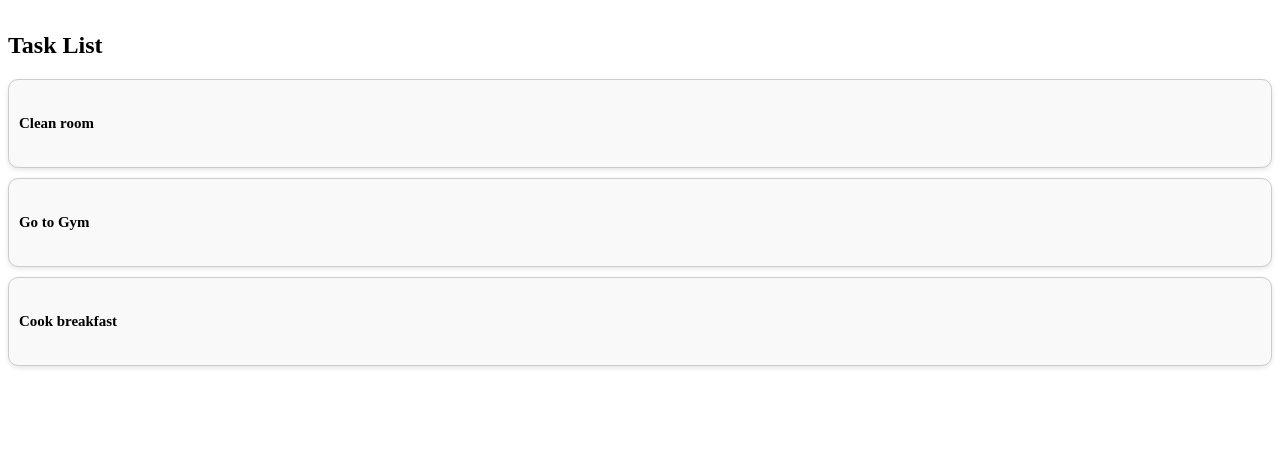
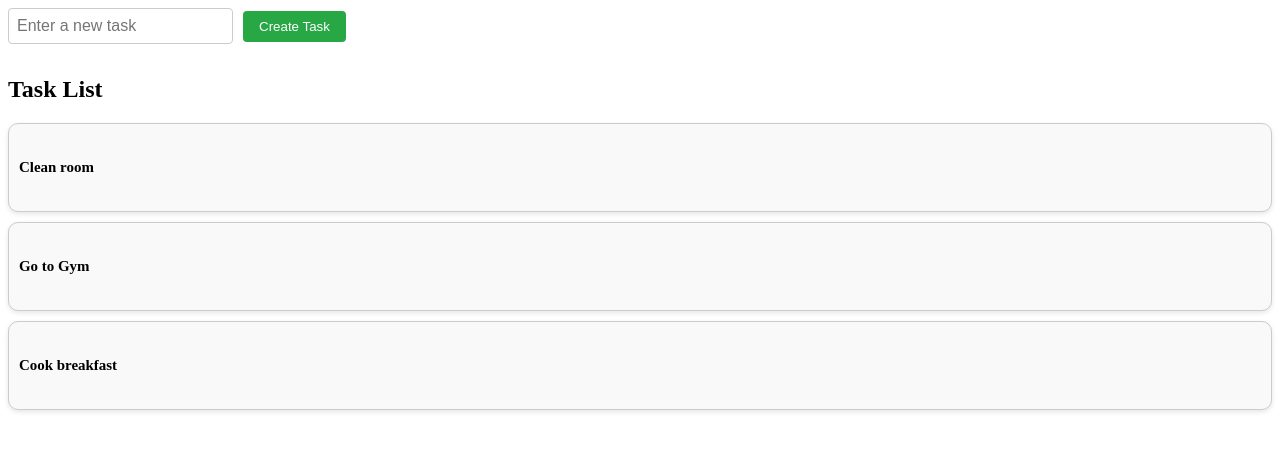
Before and after one commit to RoshAmal/task-manager, a React (Create React App) app in the folder frontend/: page / in a window 1280 px wide. Shown: the top 450 px of the page. Built offline with nearby package versions, Linux system fonts and the light colour scheme.

Commit message:
Frontend for Create Task functionality

```diff
--- a/frontend/src/App.js
+++ b/frontend/src/App.js
@@ -1,8 +1,12 @@
 import TaskList from './components/TaskList/TaskList';
+import CreateTaskPane from './components/CreateTaskPane/CreateTaskPane';
 
 function App() {
   return (
-    <TaskList />
+    <div>
+      <CreateTaskPane />
+      <TaskList />
+    </div>
   );
 }
 
--- /dev/null
+++ b/frontend/src/components/CreateTaskPane/CreateTaskPane.css
@@ -0,0 +1,20 @@
+.task-input {
+  padding: 8px;
+  margin-right: 10px;
+  border: 1px solid #ccc;
+  border-radius: 4px;
+  font-size: 16px;
+}
+
+.create-task-btn {
+  padding: 8px 16px;
+  background-color: #28a745;
+  color: white;
+  border: none;
+  border-radius: 4px;
+  cursor: pointer;
+}
+
+.create-task-btn:hover {
+  background-color: #218838;
+}
--- /dev/null
+++ b/frontend/src/components/CreateTaskPane/CreateTaskPane.js
@@ -0,0 +1,30 @@
+import React, {useState} from 'react';
+import './CreateTaskPane.css';
+
+const CreateTaskPane = () => {
+	const [newTask,setNewTask] = useState([]);
+	const handleInputChange = (e) => {
+		setNewTask(e.target.value);
+	};
+	const handleCreateTask = () => {
+		if (newTask.trim()==='') return;
+		setNewTask('');
+	};
+	return (
+		<div>
+		<input
+			className="task-input"
+			type="text"
+			placeholder="Enter a new task"
+			value={newTask}
+			onChange={handleInputChange}/>
+		<button
+			className="create-task-btn"
+			onChange={handleCreateTask}>
+			Create Task
+		</button>
+		</div>
+	);
+};
+
+export default CreateTaskPane;
--- a/frontend/src/components/TaskList/TaskList.js
+++ b/frontend/src/components/TaskList/TaskList.js
@@ -1,12 +1,12 @@
-import React from 'react';
+import React, {useState} from 'react';
 import './TaskList.css';
 
 const TaskList = () => {
-  const tasks = [
+  const [tasks,setTask] = useState([
     { index: 1, taskItem: 'Clean room' },
     { index: 2, taskItem: 'Go to Gym' },
     { index: 3, taskItem: 'Cook breakfast' }
-  ];
+  ]);
 
   return (
     <div>
```
